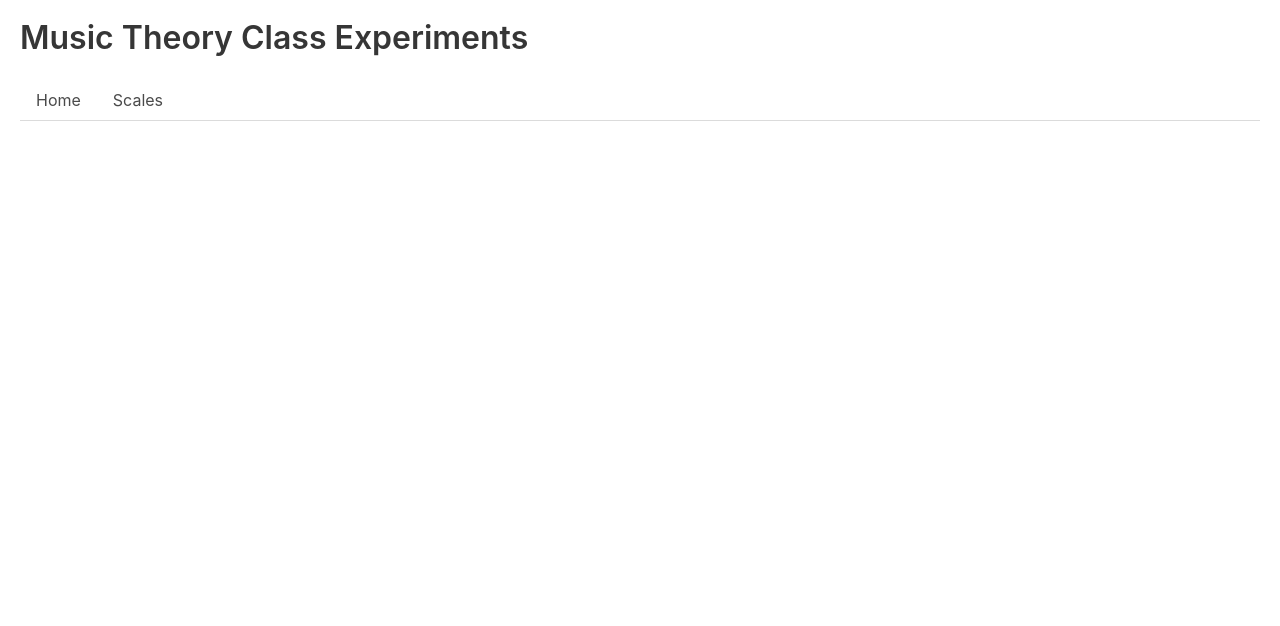
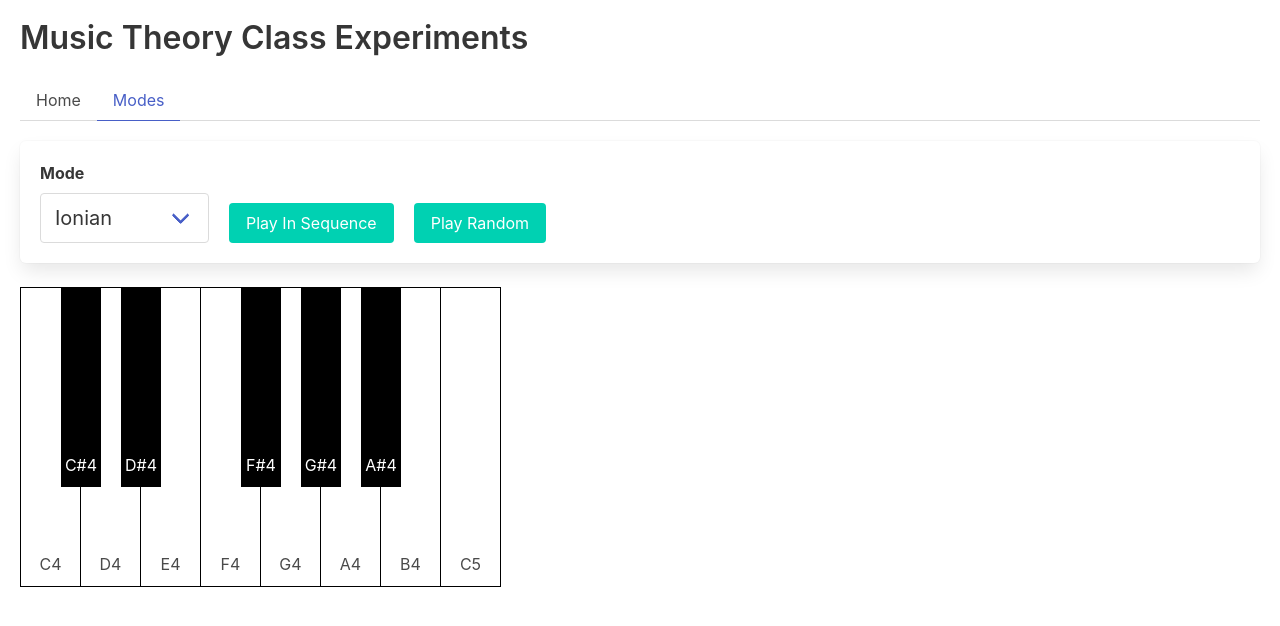
Before and after one commit to makenai/music, a React (Create React App) app: page /modes in a window 1280 px wide. Shown: the top 626 px of the page. Built offline with nearby package versions, Linux system fonts and the light colour scheme.

Commit message:
TIL modes are not the same as scales

```diff
--- a/src/App.js
+++ b/src/App.js
@@ -1,5 +1,5 @@
 import React from 'react';
-import ScalesRoute from './routes/Scales';
+import ModesRoute from './routes/Modes';
 import { BrowserRouter as Router, Switch, Route } from "react-router-dom";
 import Header from './components/Header';
 import './App.scss';
@@ -14,8 +14,8 @@ function App() {
             <p>Hello, doing some stuff to follow along with <a href="https://www.coursera.org/learn/edinburgh-music-theory">Fundamentals of Music Theory</a>.</p>
             <p>-Pawel</p>
           </Route>
-          <Route path="/scales">
-            <ScalesRoute />
+          <Route path="/modes">
+            <ModesRoute />
           </Route>
         </Switch>
       </Router>
--- a/src/components/Header.js
+++ b/src/components/Header.js
@@ -5,7 +5,7 @@ import './Header.scss';
 
 const tabs = [
   { title: 'Home', pathname: '/' },
-  { title: 'Scales', pathname: '/scales' }
+  { title: 'Modes', pathname: '/modes' }
 ];
 
 const Header = () => {
--- a/src/constants.js
+++ b/src/constants.js
@@ -32,7 +32,7 @@ export const FlatToSharp = {
     'Bb': 'A#'
 };
 
-export const Scales = {
+export const Modes = {
     Ionian:     'CDEFGABC'.split(''),
     Dorian:     'DEFGABCD'.split(''),
     Phrygian:   'EFGABCDE'.split(''),
--- a/src/routes/Scales.js
+++ b/src/routes/Modes.js
@@ -1,29 +1,29 @@
 import { useState } from 'react';
-import { Scales } from '../constants';
+import { Modes } from '../constants';
 import Piano from '../components/Piano';
 import { addOctave } from '../utils/notes';
 import { playNotes } from '../utils/synth';
 import { last } from 'lodash';
 
 
-const ScalesRoute = () => {
-    const [ scale, setScale ] = useState('Ionian');
-    const scaleNotes = Scales[scale];
-    const startNote = scaleNotes[0] + '4';
-    const endNote = last(scaleNotes) + '5';
+const ModesRoute = () => {
+    const [ mode, setMode ] = useState('Ionian');
+    const modeNotes = Modes[mode];
+    const startNote = modeNotes[0] + '4';
+    const endNote = last(modeNotes) + '5';
 
     const handleSequence = () => {
-        playNotes(scaleNotes);
+        playNotes(modeNotes);
     }
 
     return (<div>
         <div className="box controls">
             <div>
-                <label className="label">Scale</label>
+                <label className="label">Mode</label>
                 <div className="select">
-                    <select onChange={(e) => setScale(e.target.value)}>
-                    {Object.keys(Scales).map(scaleName => (
-                        <option value={scaleName} key={scaleName}>{scaleName}</option>
+                    <select onChange={(e) => setMode(e.target.value)}>
+                    {Object.keys(Modes).map(modeName => (
+                        <option value={modeName} key={modeName}>{modeName}</option>
                     ))}
                     </select>
                 </div>
@@ -37,4 +37,4 @@ const ScalesRoute = () => {
 };
 
 
-export default ScalesRoute;
+export default ModesRoute;
```
Also changed, not shown: 1 other file (tests, documents, lock files or other folders).
